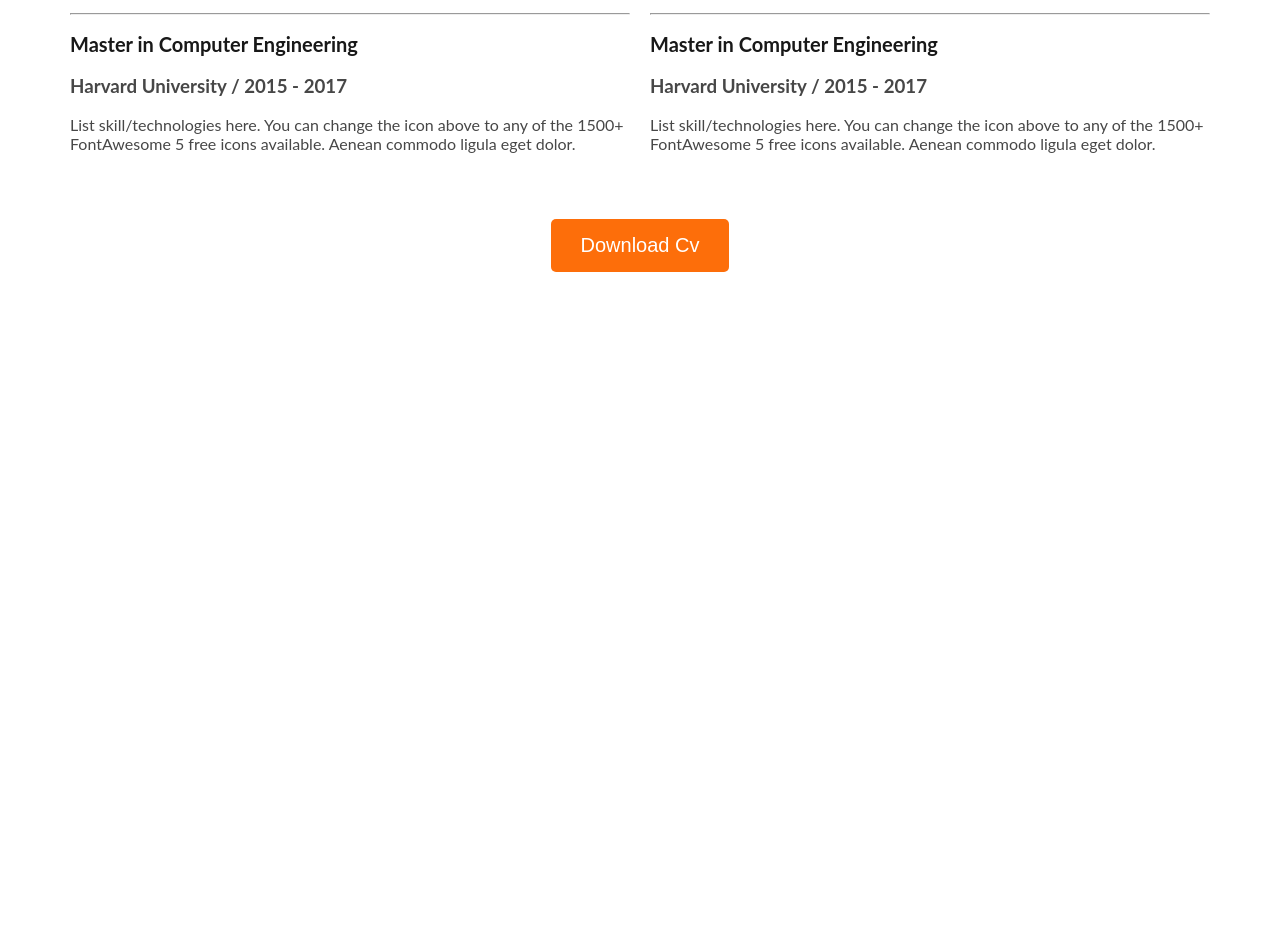
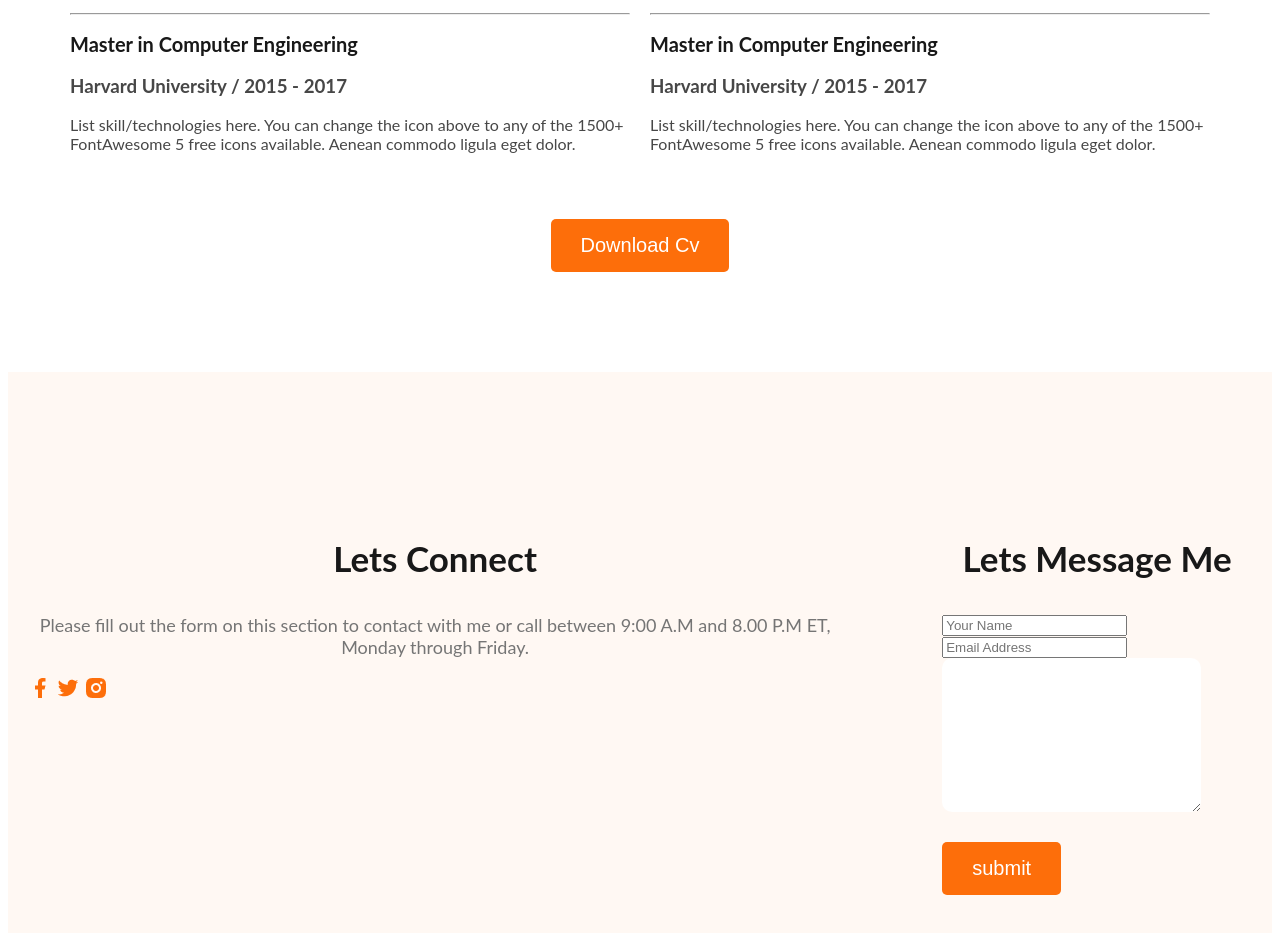
Before and after one commit to Nishat07/demo-webportfolio, a plain HTML site: page Index.html in a window 1280 px wide. Shown: the part 2517-3450 px from the top of the page. Before the commit the page ends 2797 px from the top, so only its background shows below. Drawn offline with Linux system fonts and the light colour scheme.

Commit message:
finished the work

```diff
--- a/Index.html
+++ b/Index.html
@@ -1,14 +1,15 @@
 <!DOCTYPE html>
 <html lang="en">
+
 <head>
     <meta charset="UTF-8">
     <meta name="viewport" content="width=device-width, initial-scale=1.0">
     <title>Hossain Imam Nishat</title>
 
 
-    <link rel="stylesheet"
-    href="styles/portfolio.css">
+    <link rel="stylesheet" href="styles/portfolio.css">
 </head>
+
 <body>
 
     <header class="header">
@@ -32,7 +33,7 @@
 
 
             </div>
-            <img class="profile-picture " src ="images/hardy.png" alt="">
+            <img class="profile-picture " src="images/hardy.png" alt="">
 
 
         </div>
@@ -40,10 +41,12 @@
     </header>
     <main>
         <section class="about">
-            <h3 class ="section-title">About Me</h3>
+            <h3 class="section-title">About Me</h3>
             <p class="section-description">
-                I, m a designer & developer with a passion for web design. I enjoy developing simple, clean and slick websites that provide real value to the end user.
-                Thousands of clients have procured exceptional resulfs while working with me. Delivering work within time and budget which meets clients requirements in our mata
+                I, m a designer & developer with a passion for web design. I enjoy developing simple, clean and slick
+                websites that provide real value to the end user.
+                Thousands of clients have procured exceptional resulfs while working with me. Delivering work within
+                time and budget which meets clients requirements in our mata
 
             </p>
             <div class="about-info-container">
@@ -60,8 +63,8 @@
                     <p class="info-description">Chemnitz,Germany</p>
                 </div>
                 <div class="about-info">
-                    <h4 class="info-title">Date Of Birth</h4>
-                    <p class="info-description">1/5/1995</p>
+                    <h4 class="info-title">Place Of Birth</h4>
+                    <p class="info-description">Bangladesh</p>
                 </div>
             </div>
 
@@ -119,21 +122,24 @@
                         <h2 class="resume-item-title">Master in Automotive Software Engineering</h2>
                         <h3 class="resume-item-institute">Technical University of Chemnitz /2023-2026</h3>
                         <p class="resume-item-description">List skill/technologies here. You can change the icon above
-                        to any of the 1500+ FontAwesome 5 free icons available. Aenean commodo ligula eget dolor.</p>
+                            to any of the 1500+ FontAwesome 5 free icons available. Aenean commodo ligula eget dolor.
+                        </p>
                     </div>
                     <hr>
                     <div class="resume-item">
                         <h2 class="resume-item-title">Master in Computer Engineering</h2>
                         <h3 class="resume-item-institute">Harvard University / 2015 - 2017</h3>
                         <p class="resume-item-description">List skill/technologies here. You can change the icon above
-                        to any of the 1500+ FontAwesome 5 free icons available. Aenean commodo ligula eget dolor.</p>
+                            to any of the 1500+ FontAwesome 5 free icons available. Aenean commodo ligula eget dolor.
+                        </p>
                     </div>
                     <hr>
                     <div class="resume-item">
                         <h2 class="resume-item-title">Master in Computer Engineering</h2>
                         <h3 class="resume-item-institute">Harvard University / 2015 - 2017</h3>
                         <p class="resume-item-description">List skill/technologies here. You can change the icon above
-                        to any of the 1500+ FontAwesome 5 free icons available. Aenean commodo ligula eget dolor.</p>
+                            to any of the 1500+ FontAwesome 5 free icons available. Aenean commodo ligula eget dolor.
+                        </p>
                     </div>
 
                 </div>
@@ -144,21 +150,24 @@
                         <h2 class="resume-item-title">Master in Automotive Software Engineering</h2>
                         <h3 class="resume-item-institute">Technical University of Chemnitz /2023-2026</h3>
                         <p class="resume-item-description">List skill/technologies here. You can change the icon above
-                        to any of the 1500+ FontAwesome 5 free icons available. Aenean commodo ligula eget dolor.</p>
+                            to any of the 1500+ FontAwesome 5 free icons available. Aenean commodo ligula eget dolor.
+                        </p>
                     </div>
                     <hr>
                     <div class="resume-item">
                         <h2 class="resume-item-title">Master in Computer Engineering</h2>
                         <h3 class="resume-item-institute">Harvard University / 2015 - 2017</h3>
                         <p class="resume-item-description">List skill/technologies here. You can change the icon above
-                        to any of the 1500+ FontAwesome 5 free icons available. Aenean commodo ligula eget dolor.</p>
+                            to any of the 1500+ FontAwesome 5 free icons available. Aenean commodo ligula eget dolor.
+                        </p>
                     </div>
                     <hr>
                     <div class="resume-item">
                         <h2 class="resume-item-title">Master in Computer Engineering</h2>
                         <h3 class="resume-item-institute">Harvard University / 2015 - 2017</h3>
                         <p class="resume-item-description">List skill/technologies here. You can change the icon above
-                        to any of the 1500+ FontAwesome 5 free icons available. Aenean commodo ligula eget dolor.</p>
+                            to any of the 1500+ FontAwesome 5 free icons available. Aenean commodo ligula eget dolor.
+                        </p>
                     </div>
 
                 </div>
@@ -171,7 +180,29 @@
 
     </main>
     <footer>
+        <div class="footer-colum">
+            <h3 class="section-title">Lets Connect</h3>
+            <p class="section-description">Please fill out the form on this section to contact with me or
+                call between 9:00 A.M and 8.00 P.M ET,
+                Monday through Friday.
+            </p>
+            <div class="social-links">
+                <a href=""><img src="images/icons/facebook.png" alt=""></a>
+                <a href=""><img src="images/icons/twitter.png" alt=""></a>
+                <a href=""><img src="images/icons/insta.png" alt=""></a>
+            </div>
+        </div>
+        <div class="footer-colum">
+            <h3 class="section-title">Lets Message Me</h3>
+            <form class="contact" action="">
+                <input type="text" placeholder="Your Name">
+                <input type="email" name="" placeholder="Email Address"id="">
+                <textarea name="" id="" cols="30" rows="10"></textarea>
+                <input class="btn-primary" type="submit" value="submit">
+            </form>
+        </div>
 
     </footer>
 </body>
+
 </html>
--- a/styles/portfolio.css
+++ b/styles/portfolio.css
@@ -149,3 +149,24 @@ main{
     text-align: center;
     margin-top: 50px;
 }
+/* Footer Section styles*/
+footer{
+    margin-top: 100px;
+    display: flex;
+    background: #FFF8F3;
+    padding: 130px  20px;
+    gap: 100px;
+
+}
+.footer-column{
+    width: 50px;
+
+}
+.contact input [type="text"], .contact input [type="email"], textarea{
+    display: block;
+    margin-bottom: 30px;
+    color: #474747;
+    border-radius: 10px;
+    border: 0px;
+    background: #FFF;
+}
```
Lines whose indentation alone changed are shown as unchanged.
